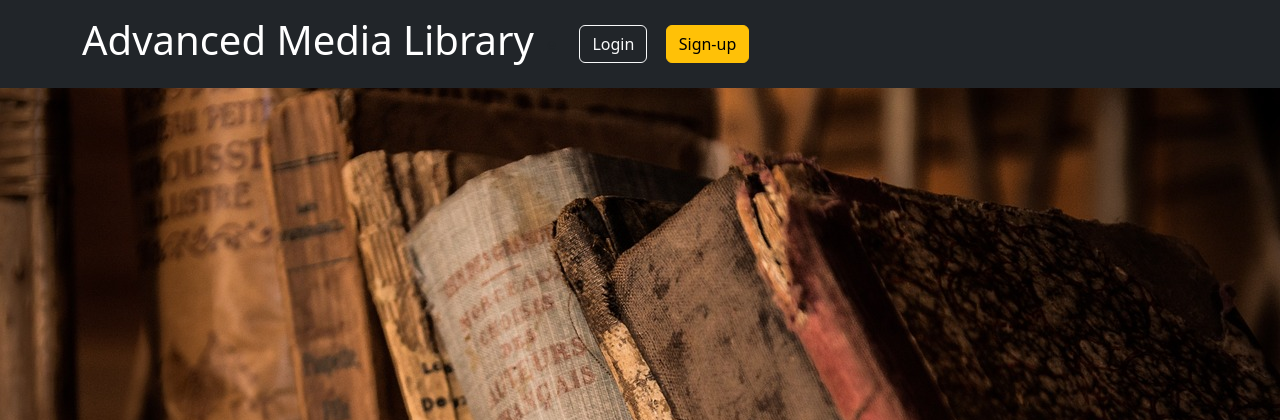
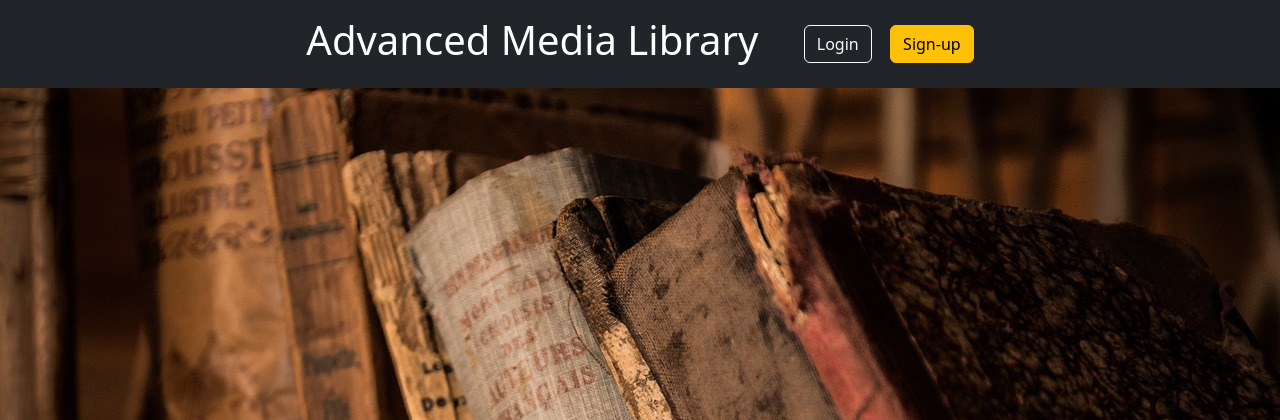
Before and after one commit to MJones3035/AML, a PHP site: page / in a window 1280 px wide. Shown: the top 420 px of the page. Run offline with PHP 8.4, Linux system fonts and the light colour scheme.

Commit message:
center navbar elements

```diff
--- a/header.php
+++ b/header.php
@@ -5,7 +5,7 @@
     <link href="https://cdn.jsdelivr.net/npm/bootstrap@5.3.3/dist/css/bootstrap.min.css" rel="stylesheet" integrity="sha384-QWTKZyjpPEjISv5WaRU9OFeRpok6YctnYmDr5pNlyT2bRjXh0JMhjY6hW+ALEwIH" crossorigin="anonymous">
 
     <div class="container">
-      <div class="d-flex flex-wrap align-items-center justify-content-center justify-content-lg-start">
+      <div class="d-flex flex-wrap align-items-center justify-content-center justify-content-lg-center">
 
         <h1>Advanced Media Library<h1>
 
```
